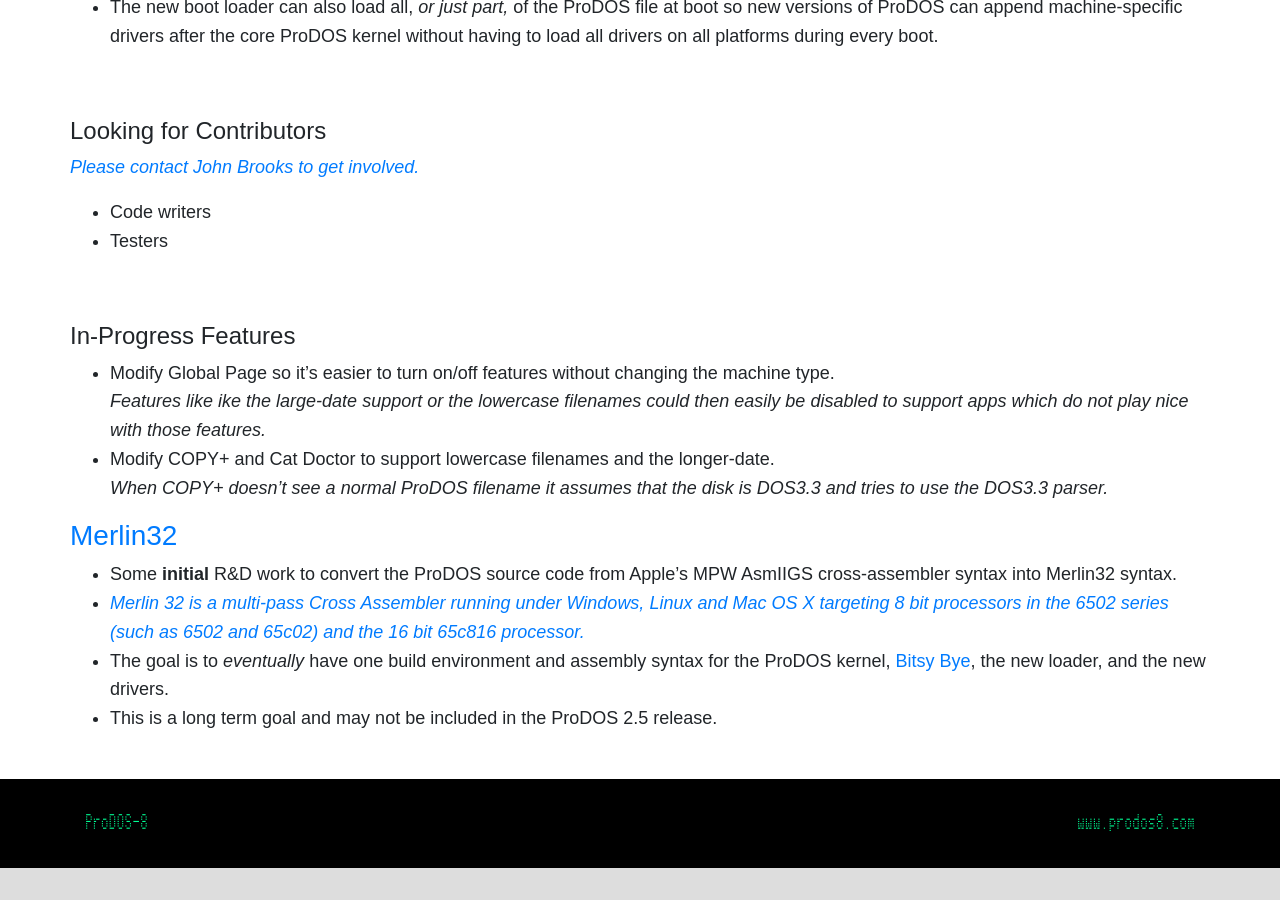
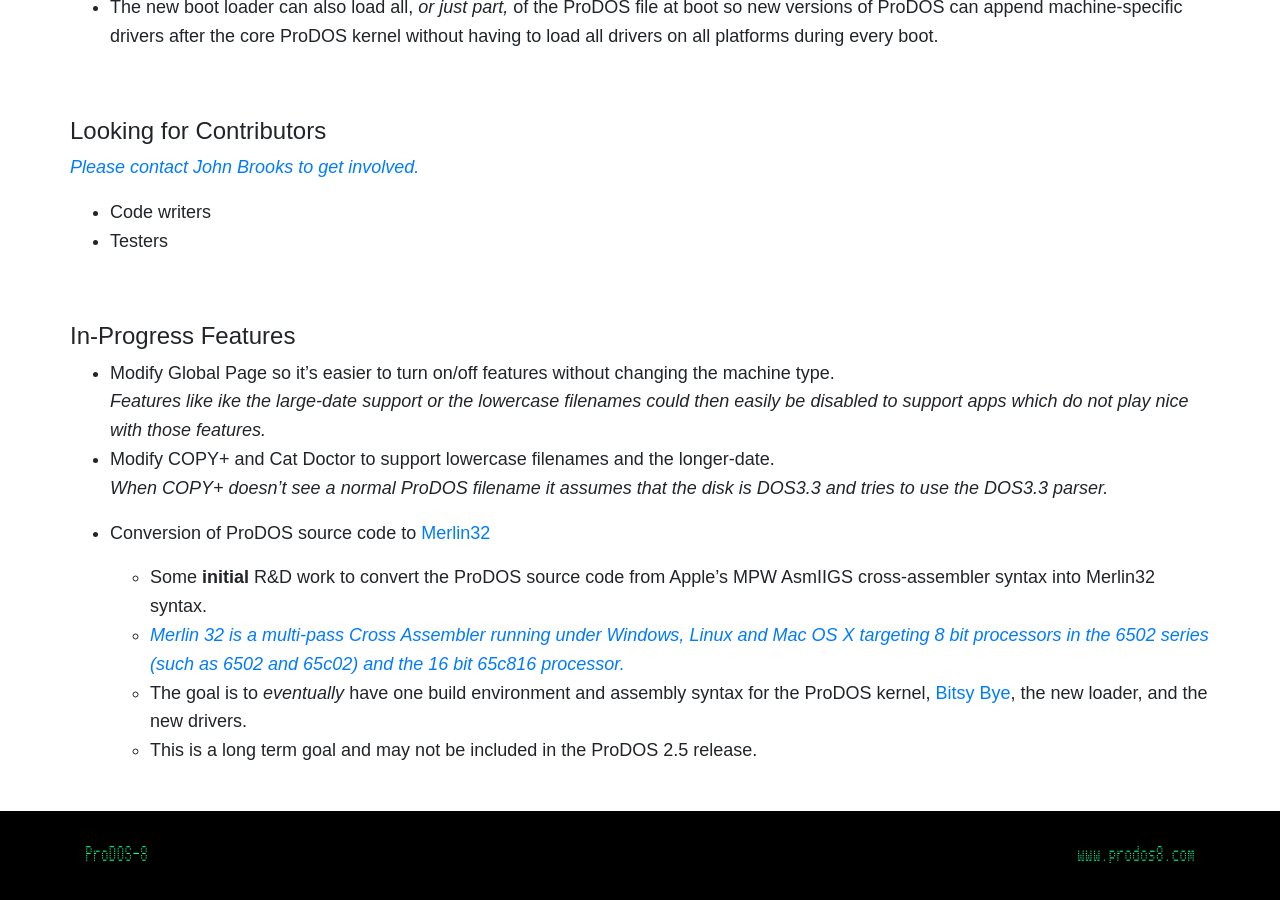
Before and after one commit to ProDOS-8/ProDOS-8.github.io, a Jekyll site: the page built from _pages/releases/prodos-25.md, in a window 1280 px wide and 900 px high, scrolled down 2767 px. Built offline with Jekyll 4.4.1, drawn with Linux system fonts in a browser that asks for light colours; before the commit the page ends 3635 px from its top, so only the background shows below that.

Commit message:
Updated ProDOS 2.5 formatting with the merlin32 section

```diff
--- a/_pages/releases/prodos-25.md
+++ b/_pages/releases/prodos-25.md
@@ -99,9 +99,9 @@
 * Modify COPY+ and Cat Doctor to support lowercase filenames and the longer-date.<br />_When COPY+ doesn't see a normal ProDOS filename it assumes that the disk is DOS3.3 and tries to use the DOS3.3 parser._
 
 
-### [Merlin32](https://www.brutaldeluxe.fr/products/crossdevtools/merlin/)
+* Conversion of ProDOS source code to [Merlin32](https://www.brutaldeluxe.fr/products/crossdevtools/merlin/)
 
-* Some **initial** R&D work to convert the ProDOS source code from Apple's MPW AsmIIGS cross-assembler syntax into Merlin32 syntax.
-* _[Merlin 32 is a multi-pass Cross Assembler running under Windows, Linux and Mac OS X targeting 8 bit processors in the 6502 series (such as 6502 and 65c02) and the 16 bit 65c816 processor.](https://www.brutaldeluxe.fr/products/crossdevtools/merlin/)_
-* The goal is to _eventually_ have one build environment and assembly syntax for the ProDOS kernel, [Bitsy Bye](/bitsy-bye/), the new loader, and the new drivers.
-* This is a long term goal and may not be included in the ProDOS 2.5 release.
+  * Some **initial** R&D work to convert the ProDOS source code from Apple's MPW AsmIIGS cross-assembler syntax into Merlin32 syntax.
+  * _[Merlin 32 is a multi-pass Cross Assembler running under Windows, Linux and Mac OS X targeting 8 bit processors in the 6502 series (such as 6502 and 65c02) and the 16 bit 65c816 processor.](https://www.brutaldeluxe.fr/products/crossdevtools/merlin/)_
+  * The goal is to _eventually_ have one build environment and assembly syntax for the ProDOS kernel, [Bitsy Bye](/bitsy-bye/), the new loader, and the new drivers.
+  * This is a long term goal and may not be included in the ProDOS 2.5 release.
```
